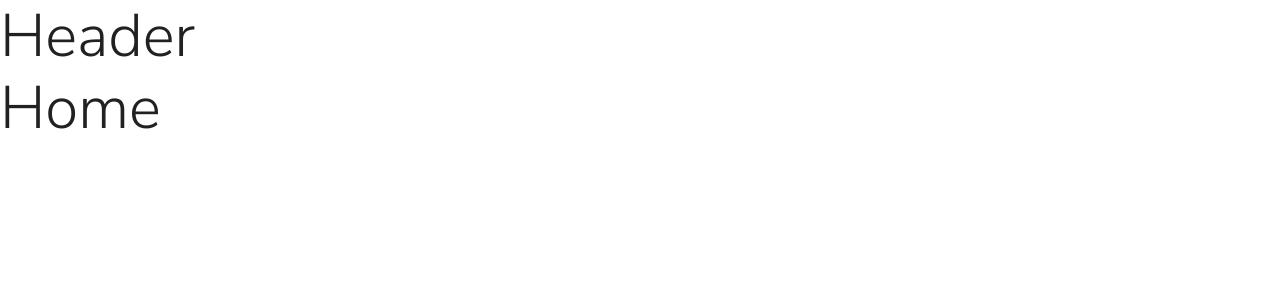
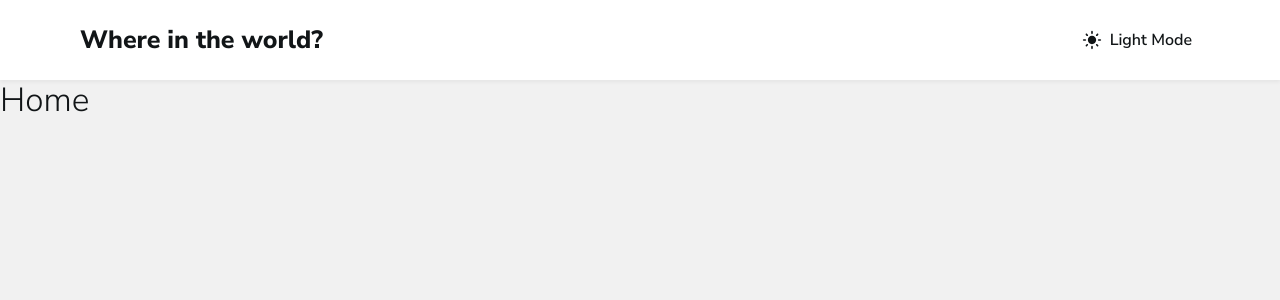
Before and after one commit to sssoldy/countries, a React (Create React App) app: page / in a window 1280 px wide. Shown: the top 300 px of the page. Built offline with nearby package versions, Linux system fonts and the light colour scheme.

Commit message:
adds header

```diff
--- /dev/null
+++ b/src/components/ThemeModeSwitcher.tsx
@@ -0,0 +1,25 @@
+import * as React from 'react'
+import { Button, Typography } from '@mui/material'
+import { ThemeModeContext } from '../contexts/ThemeModeContext'
+import { ThemeMode } from '../types/theme'
+import DarkModeIcon from '@mui/icons-material/DarkMode'
+import LightModeIcon from '@mui/icons-material/LightMode'
+
+const ThemeModeSwitcher: React.FC = () => {
+  const { themeMode, toggleThemeMode } = React.useContext(ThemeModeContext)
+  const isDarkMode = themeMode === ThemeMode.dark
+
+  return (
+    <Button
+      color="inherit"
+      startIcon={isDarkMode ? <DarkModeIcon /> : <LightModeIcon />}
+      onClick={toggleThemeMode}
+    >
+      <Typography sx={{ textTransform: 'capitalize', fontWeight: 600 }}>
+        {isDarkMode ? 'Dark' : 'Light'} Mode
+      </Typography>
+    </Button>
+  )
+}
+
+export default ThemeModeSwitcher
--- a/src/layouts/Header.tsx
+++ b/src/layouts/Header.tsx
@@ -1,8 +1,20 @@
 import * as React from 'react'
-import { Typography } from '@mui/material'
+import { AppBar, Container, Link, Toolbar } from '@mui/material'
+import ThemeModeSwitcher from '../components/ThemeModeSwitcher'
 
 const Header: React.FC = () => {
-  return <Typography variant="h2">Header</Typography>
+  return (
+    <AppBar position="static" elevation={1}>
+      <Container>
+        <Toolbar disableGutters>
+          <Link href="/" variant="h6" color="inherit" sx={{ mr: 'auto' }}>
+            Where in the world?
+          </Link>
+          <ThemeModeSwitcher />
+        </Toolbar>
+      </Container>
+    </AppBar>
+  )
 }
 
 export default Header
--- /dev/null
+++ b/src/theme/LinkBehavior.tsx
@@ -0,0 +1,17 @@
+import * as React from 'react'
+import {
+  Link as RouterLink,
+  LinkProps as RouterLinkProps,
+} from 'react-router-dom'
+
+/**
+ * https://mui.com/material-ui/guides/routing/#global-theme-link
+ */
+export const LinkBehavior = React.forwardRef<
+  any,
+  Omit<RouterLinkProps, 'to'> & { href: RouterLinkProps['to'] }
+>((props, ref) => {
+  const { href, ...other } = props
+  // Map href (MUI) -> to (react-router)
+  return <RouterLink ref={ref} to={href} {...other} />
+})
--- a/src/theme/getMuiTheme.ts
+++ b/src/theme/getMuiTheme.ts
@@ -1,5 +1,12 @@
-import { createTheme, responsiveFontSizes, Theme } from '@mui/material/styles'
+import {
+  createTheme,
+  responsiveFontSizes,
+  Theme,
+  LinkProps as MuiLinkProps,
+} from '@mui/material'
 import { ThemeMode } from '../types/theme'
+import { LinkBehavior } from './LinkBehavior'
+import { THEME_MODE_PALETTE_MAP } from './palette'
 
 export const getMuiTheme = (themeMode: ThemeMode) => {
   let theme = createTheme({
@@ -14,11 +21,59 @@ export const getMuiTheme = (themeMode: ThemeMode) => {
     },
     palette: {
       mode: themeMode,
+      text: {
+        primary: THEME_MODE_PALETTE_MAP[themeMode].text,
+      },
+      background: {
+        default: THEME_MODE_PALETTE_MAP[themeMode].background,
+        paper: THEME_MODE_PALETTE_MAP[themeMode].backgroundElements,
+      },
     },
     typography: {
       fontFamily: "'Nunito Sans', sans-serif",
+      h2: {
+        fontSize: '2rem',
+      },
+      h6: {
+        fontWeight: 800,
+        fontSize: '1.5rem',
+      },
+    },
+    mixins: {
+      toolbar: {
+        minHeight: '80px',
+      },
     },
     components: {
+      MuiPaper: {
+        styleOverrides: {
+          root: {
+            // Disable lighter surface
+            // https://mui.com/material-ui/react-paper/#elevation
+            backgroundImage: 'none',
+          },
+        },
+      },
+      MuiAppBar: {
+        defaultProps: {
+          color: 'inherit',
+        },
+      },
+      MuiLink: {
+        defaultProps: {
+          component: LinkBehavior,
+        } as MuiLinkProps, // https://github.com/mui/material-ui/issues/29942
+        styleOverrides: {
+          root: {
+            textDecoration: 'none',
+          },
+        },
+      },
+      MuiButtonBase: {
+        defaultProps: {
+          LinkComponent: LinkBehavior,
+        },
+      },
       MuiCssBaseline: {
         styleOverrides: `
           @font-face {
@@ -62,6 +117,11 @@ export const getMuiTheme = (themeMode: ThemeMode) => {
   })
 
   theme = createTheme(theme, {
+    shadows: [
+      ...theme.shadows.map((shadow, i) =>
+        i === 1 ? '0px 2px 4px rgba(0, 0, 0, 0.0562443)' : shadow,
+      ),
+    ],
     components: {
       MuiContainer: {
         defaultProps: {
--- /dev/null
+++ b/src/theme/palette.ts
@@ -0,0 +1,29 @@
+import { ThemeMode } from '../types/theme'
+
+export const palette = {
+  white: '#FFFFFF',
+  woodsmoke: '#111517',
+
+  ebonyClay: {
+    '400': '#2B3844',
+    '500': '#202C36',
+  },
+
+  seashell: {
+    '400': '#FFFFFF',
+    '500': '#F1F1F1',
+  },
+}
+
+export const THEME_MODE_PALETTE_MAP = {
+  [ThemeMode.light]: {
+    text: palette.woodsmoke,
+    backgroundElements: palette.seashell[400],
+    background: palette.seashell[500],
+  },
+  [ThemeMode.dark]: {
+    text: palette.white,
+    backgroundElements: palette.ebonyClay[400],
+    background: palette.ebonyClay[500],
+  },
+}
```
